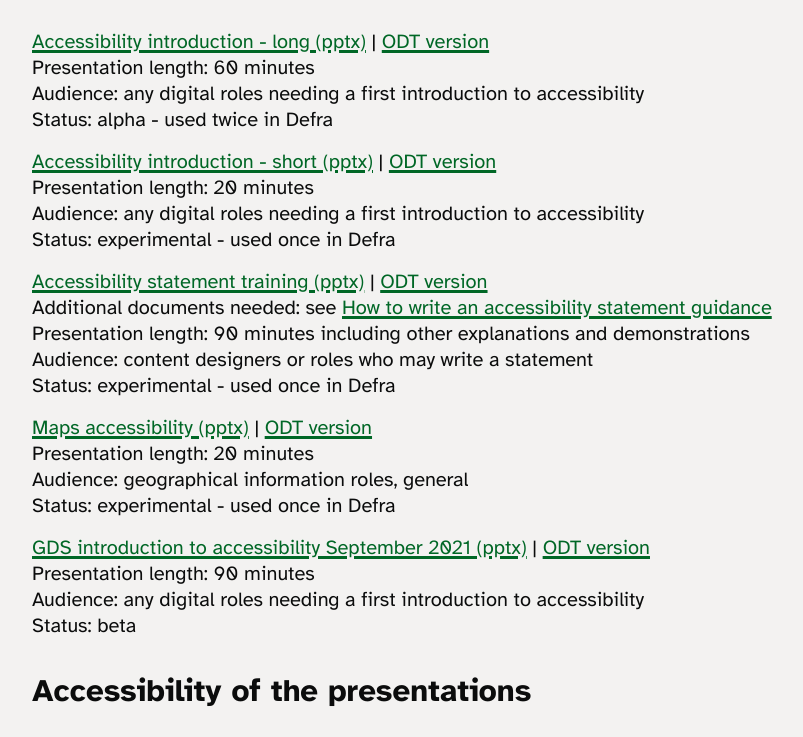
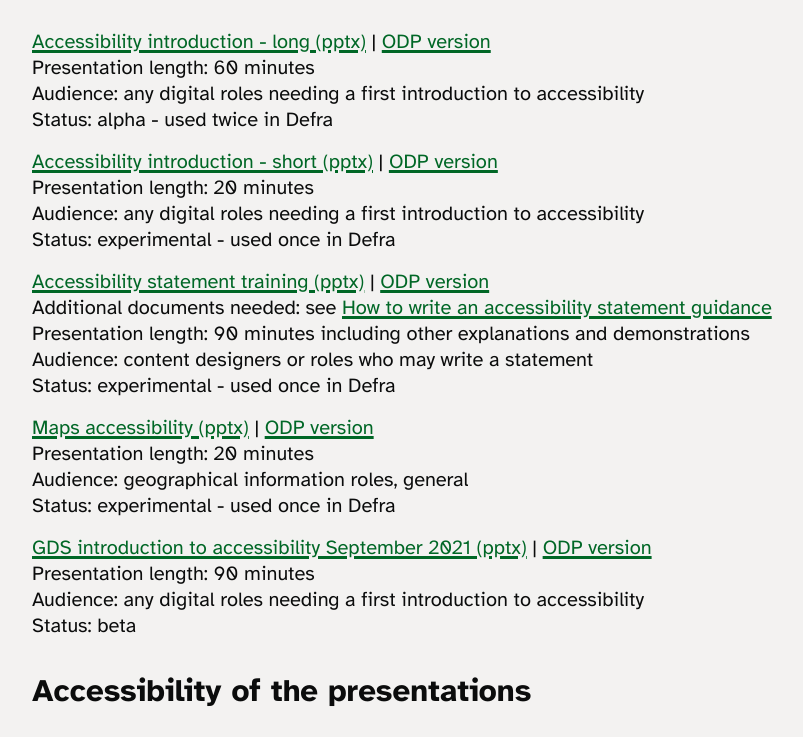
Before and after one commit to defra-design/accessibility, an Eleventy site: page src/resources/content/accessibility-presentations.md in a window 1280 px wide. Shown: the part 672-1409 px from the top of the page, without its empty margins (160-963 px from the left). Built offline with nearby package versions, Linux system fonts and the light colour scheme; Eleventy itself is replaced by a stand-in of ours; files that its build step writes are made by us from their sources; a web font is replaced by a local one.

Commit message:
Fix ODP brown links

```diff
--- a/src/resources/content/accessibility-presentations.md
+++ b/src/resources/content/accessibility-presentations.md
@@ -23,32 +23,32 @@ Most of these presentations have been used at least once by the Defra Accessibil
 ## Presentation downloads
 
 [Accessibility introduction - long (pptx)](/accessibility/documents/presentations/defra-accessibility-introduction-long-v-1.pptx) |
-[ODT version](/accessibility/documents/presentations/defra-accessibility-introduction-long-v-1.odt)<br>
+[ODP version](/accessibility/documents/presentations/defra-accessibility-introduction-long-v-1.odp)<br>
 Presentation length: 60 minutes<br>
 Audience: any digital roles needing a first introduction to accessibility<br>
 Status: alpha - used twice in Defra
 
 [Accessibility introduction - short (pptx)](/accessibility/documents/presentations/defra-introduction-to-accessibility-short.pptx) |
-[ODT version](/accessibility/documents/presentations/defra-introduction-to-accessibility-short.odt)<br>
+[ODP version](/accessibility/documents/presentations/defra-introduction-to-accessibility-short.odp)<br>
 Presentation length: 20 minutes<br>
 Audience: any digital roles needing a first introduction to accessibility<br>
 Status: experimental - used once in Defra
 
 [Accessibility statement training (pptx)](/accessibility/documents/presentations/defra-accessibility-statement-training-presentation.pptx) |
-[ODT version](/accessibility/documents/presentations/defra-accessibility-statement-training-presentation.odt)<br>
+[ODP version](/accessibility/documents/presentations/defra-accessibility-statement-training-presentation.odp)<br>
 Additional documents needed: see [How to write an accessibility statement guidance ](https://defra-design.github.io/accessibility/resources/content/how-to-write-accessibility-statement/)<br>
 Presentation length: 90 minutes including other explanations and demonstrations<br>
 Audience: content designers or roles who may write a statement<br>
 Status: experimental - used once in Defra
 
 [Maps accessibility (pptx)](/accessibility/documents/presentations/defra-accessibility-website-maps-v1-1.pptx) |
-[ODT version](/accessibility/documents/presentations/defra-accessibility-website-maps-v1-1.odt)<br>
+[ODP version](/accessibility/documents/presentations/defra-accessibility-website-maps-v1-1.odp)<br>
 Presentation length: 20 minutes<br>
 Audience: geographical information roles, general<br>
 Status: experimental - used once in Defra
 
 [GDS introduction to accessibility September 2021 (pptx)](/accessibility/documents/presentations/GDS-Introduction-to-Accessibility-90m-interactive-Sep-2021.pptx) |
-[ODT version](/accessibility/documents/presentations/GDS-Introduction-to-Accessibility-90m-interactive-Sep-2021.odt)<br>
+[ODP version](/accessibility/documents/presentations/GDS-Introduction-to-Accessibility-90m-interactive-Sep-2021.odp)<br>
 Presentation length: 90 minutes<br>
 Audience: any digital roles needing a first introduction to accessibility<br>
 Status: beta
```
